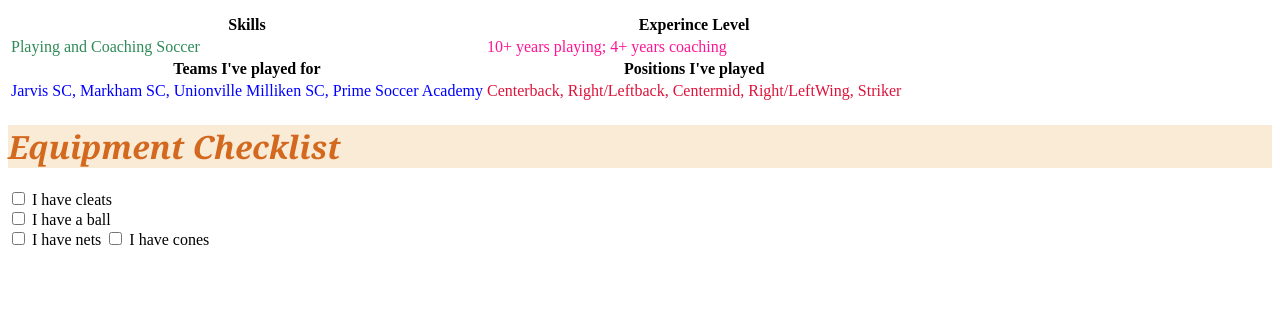
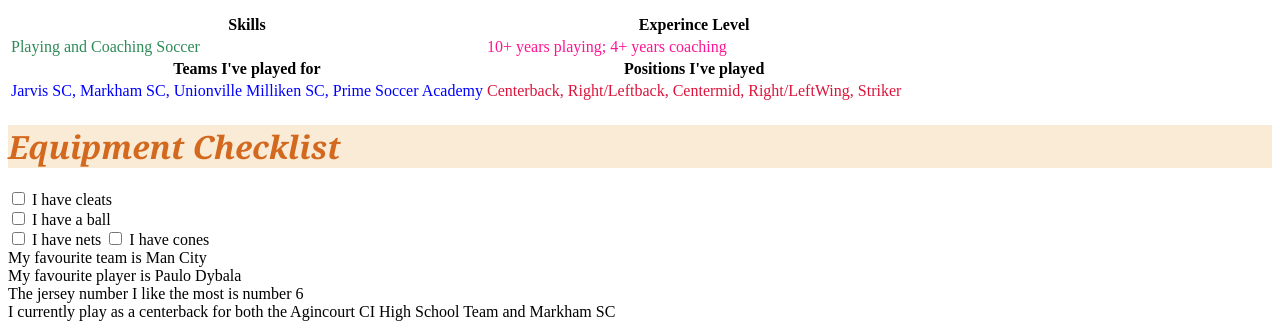
Before and after one commit to athavan710/java-assignment1, a website: page index.html in a window 1280 px wide. Shown: the part 513-842 px from the top of the page. Before the commit the page ends 800 px from the top, so only its background shows below. Drawn offline with Linux system fonts and the light colour scheme.

Commit message:
More information about myself

```diff
--- a/index.html
+++ b/index.html
@@ -74,6 +74,13 @@
     <label for="equipment4"> I have cones</label>
   </form>
 
+  <div class="main">
+    <div class="box a">My favourite team is Man City</div>
+    <div class="box b">My favourite player is Paulo Dybala</div>
+    <div class="box a">The jersey number I like the most is number 6</div>
+    <div class="box a">I currently play as a centerback for both the Agincourt CI High School Team and Markham SC</div>
+  <div>
+
 
 </body>
 
```
